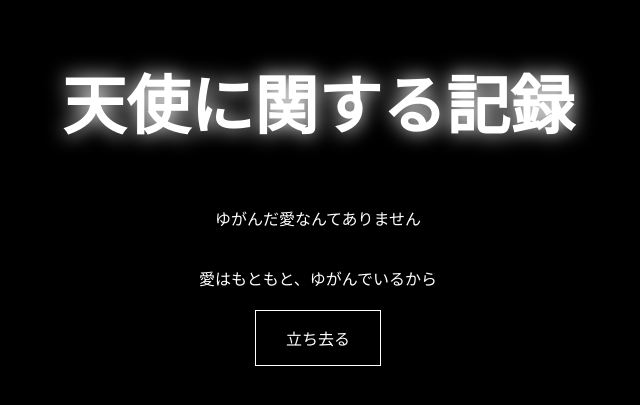
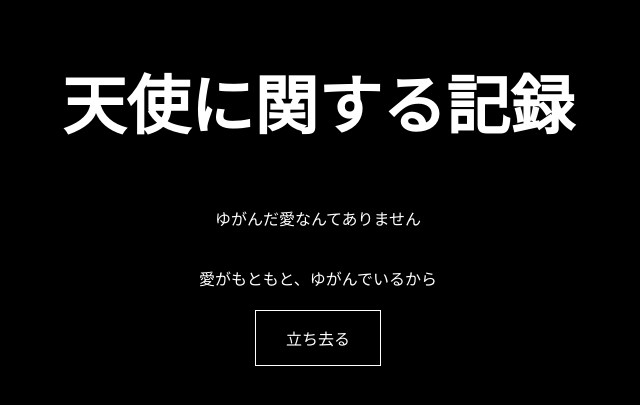
Before and after one commit to nulstr529/angel, a plain HTML site: page index.html in a window 1280 px wide. Shown: the part 219-624 px from the top of the page, without its empty margins (322-962 px from the left). Drawn offline with Linux system fonts and the light colour scheme.

Commit message:
Update index.html

```diff
--- a/index.html
+++ b/index.html
@@ -18,7 +18,7 @@ body{
 
 h1{
     font-size:4em;
-    text-shadow:0 0 20px ;
+
 }
 
 a{
@@ -42,7 +42,7 @@ p{
 
 <p>ゆがんだ愛なんてありません</p>
 
-<p class="space">愛はもともと、ゆがんでいるから</p>
+<p class="space">愛がもともと、ゆがんでいるから</p>
 
 <a href="story.html">立ち去る</a>
 
```
